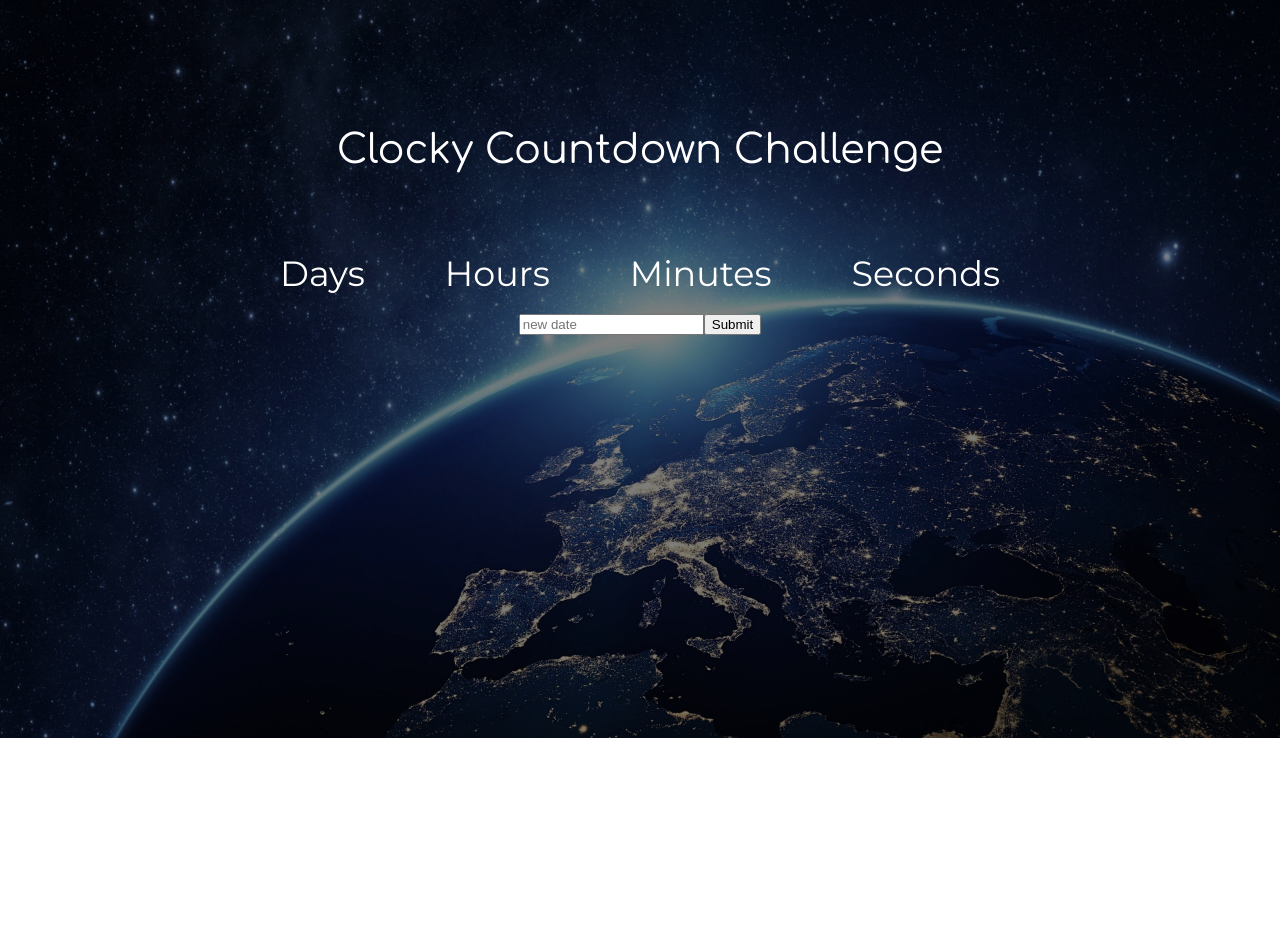
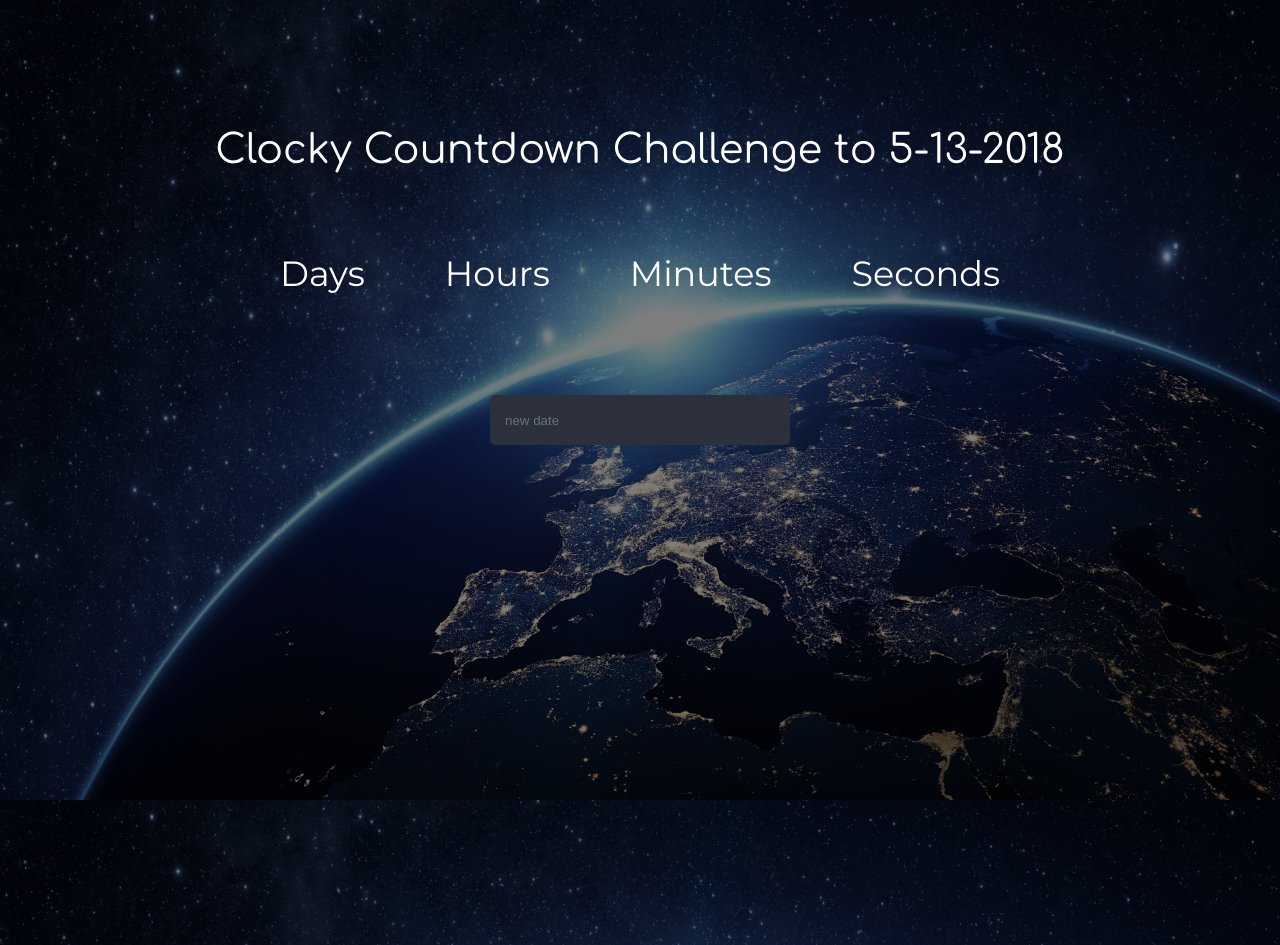
Before and after one commit to eduardorasgado/clocky-countdown, a React (Create React App) app: page / in a window 1280 px wide. Before the commit the page ends 800 px from the top, so only its background shows below. Built offline with nearby package versions, Linux system fonts and the light colour scheme.

Commit message:
F: Date now fucntion and constructor

```diff
--- a/public/index.html
+++ b/public/index.html
@@ -10,6 +10,8 @@
     -->
     <link rel="manifest" href="%PUBLIC_URL%/manifest.json">
     <link rel="shortcut icon" href="%PUBLIC_URL%/favicon.ico">
+    <!--font awesome-->
+    <link href="//maxcdn.bootstrapcdn.com/font-awesome/4.1.0/css/font-awesome.min.css" rel="stylesheet">
     <!--
       Notice the use of %PUBLIC_URL% in the tags above.
       It will be replaced with the URL of the `public` folder during the build.
--- a/src/App.css
+++ b/src/App.css
@@ -1,5 +1,6 @@
 @import url('https://fonts.googleapis.com/css?family=Comfortaa|Montserrat');
 
+/*General for the component*/
 .All {
   background-image: url("img/space.jpg");
   -webkit-background-size: 100%;
@@ -11,6 +12,7 @@
 
 }
 
+/*General second layer*/
 .App {
   font-family: 'Montserrat', sans-serif;
   text-align: center;
@@ -21,14 +23,106 @@
   background: rgb(0,0,0,0.5);
 }
 
+/*title*/
 .App-title {
   font-size: 40px;
   font-family: 'Comfortaa', cursive;
   margin-bottom: 80px;
 }
 
+/*clock*/
 .Clock-days, .Clock-hours, .Clock-minutes, .Clock-seconds{
   display: inline;
   margin: 40px;
 
 }
+
+/*---------------New Date Input-----------------*/
+
+.box{
+  margin: 100px auto;
+  width: 300px;
+  height: 50px;
+}
+
+.App-input {
+  overflow: hidden;
+  width: 300px;
+  vertical-align: middle;
+  white-space: nowrap;
+
+
+}
+
+.App-input input#new{
+  width: 300px;
+  height: 50px;
+  background: #2b303b;
+  border: none;
+  font-size: 10pt;
+  float: left;
+  color: white;
+  padding-left: 15px;
+  -webkit-border-radius: 5px;
+  -moz-border-radius: 5px;
+  border-radius: 5px;
+  /*Transition effects*/
+
+}
+
+/*needs to be added. Without it - form stretches, which makes 2nd example a wider rectangle*/
+input#new {box-sizing: border-box;}
+
+
+/*RULES FOR COLOR*/
+.App-input input#new::-webkit-input-placeholder {
+   color: #65737e;
+}
+
+.App-input input#new:-moz-placeholder { /* Firefox 18- */
+   color: #65737e;
+}
+
+.App-input input#new::-moz-placeholder {  /* Firefox 19+ */
+   color: #65737e;
+}
+
+.App-input input#new:-ms-input-placeholder {
+   color: #65737e;
+}
+
+/*Icon position and style*/
+.App-input .icon{
+
+  -webkit-border-top-right-radius: 5px;
+  -webkit-border-bottom-right-radius: 5px;
+  -moz-border-radius-topright: 5px;
+  -moz-border-radius-bottomright: 5px;
+  border-top-right-radius: 5px;
+  border-bottom-right-radius: 5px;
+
+  border: none;
+  background: #232833;
+  height: 50px;
+  width: 50px;
+  color: #4f5b66;
+  opacity: 0;
+  font-size: 10pt;
+
+  -webkit-transition: all .55s ease;
+  -moz-transition: all .55s ease;
+  -ms-transition: all .55s ease;
+  -o-transition: all .55s ease;
+  transition: all .55s ease;
+}
+
+.App-input input#new:hover, .App-input input#new:focus, .App-input input#new:active{
+    outline:none;
+    opacity: 1;
+    margin-left: -50px;
+    background: #ffffff;
+  }
+
+  .App-input:hover button.icon:hover {
+    background-color: white;
+  }
--- a/src/App.js
+++ b/src/App.js
@@ -3,12 +3,25 @@ import logo from './logo.svg';
 import './App.css';
 
 class App extends Component {
+  constructor(props){
+    super(props);
+    var dt = new Date();
+
+    // Actual date plus a day = 24 hrs later
+    var month = dt.getMonth()+1;
+    var day = dt.getDate()+1;
+    var year = dt.getFullYear();
+    var dateNow = month + '-' + day + '-' + year;
+    this.state = {
+      deadline: dateNow,
+    };
+  }
   render() {
     return (
       <div className="All">
         <div className="App">
           <div className="App-title">
-            Clocky Countdown Challenge
+            Clocky Countdown Challenge to {this.state.deadline}
           </div>
           <div>
             <div className="Clock-days">Days</div>
@@ -16,9 +29,11 @@ class App extends Component {
             <div className="Clock-minutes">Minutes</div>
             <div className="Clock-seconds">Seconds</div>
           </div>
-          <div>
-            <input placeholder="new date"/>
-            <button>Submit</button>
+          <div className="box">
+            <div className="App-input">
+              <input id="new" type="text" placeholder="new date"/>
+              <button class="icon"><i class="fa fa-search"></i></button>
+            </div>
           </div>
         </div>
       </div>
```
